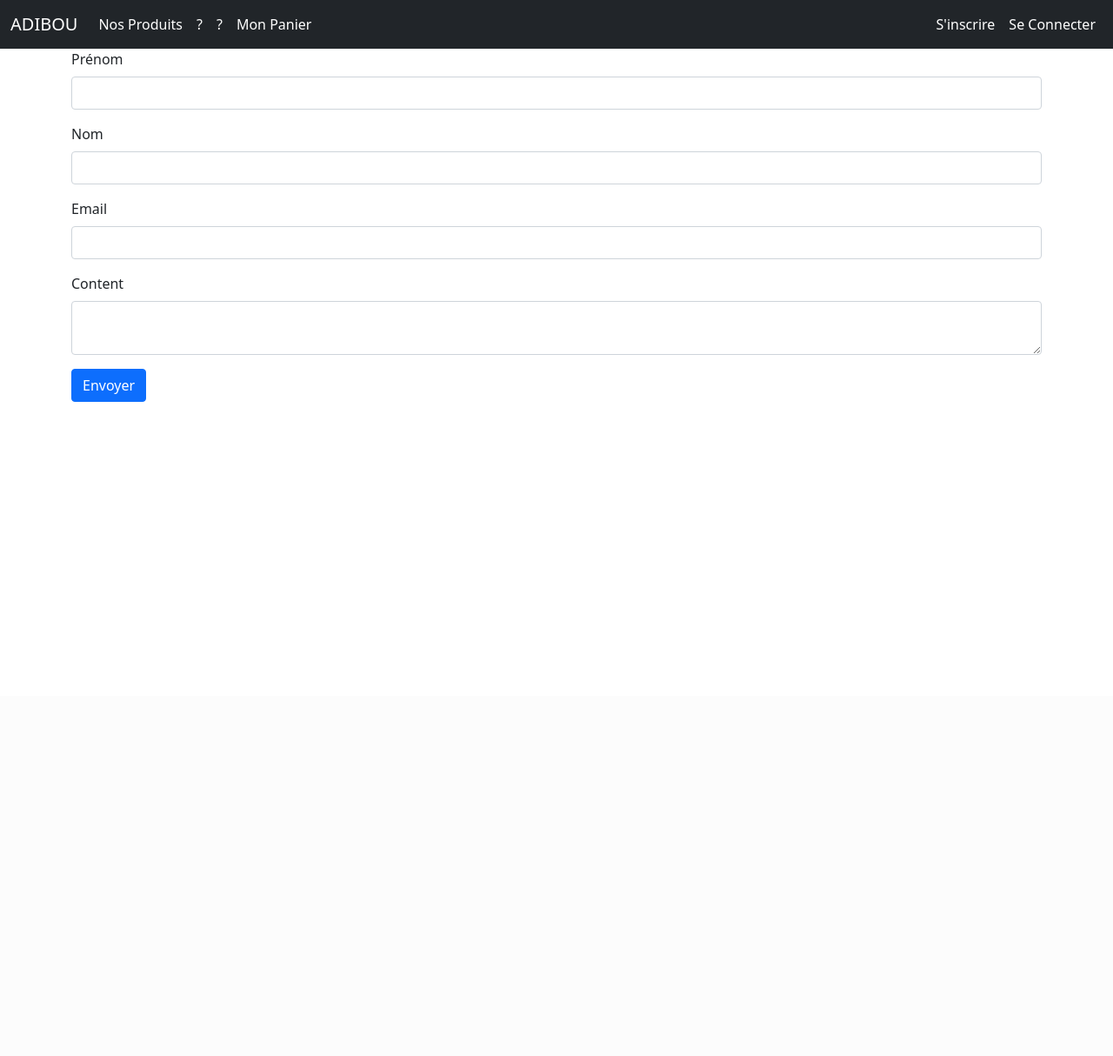
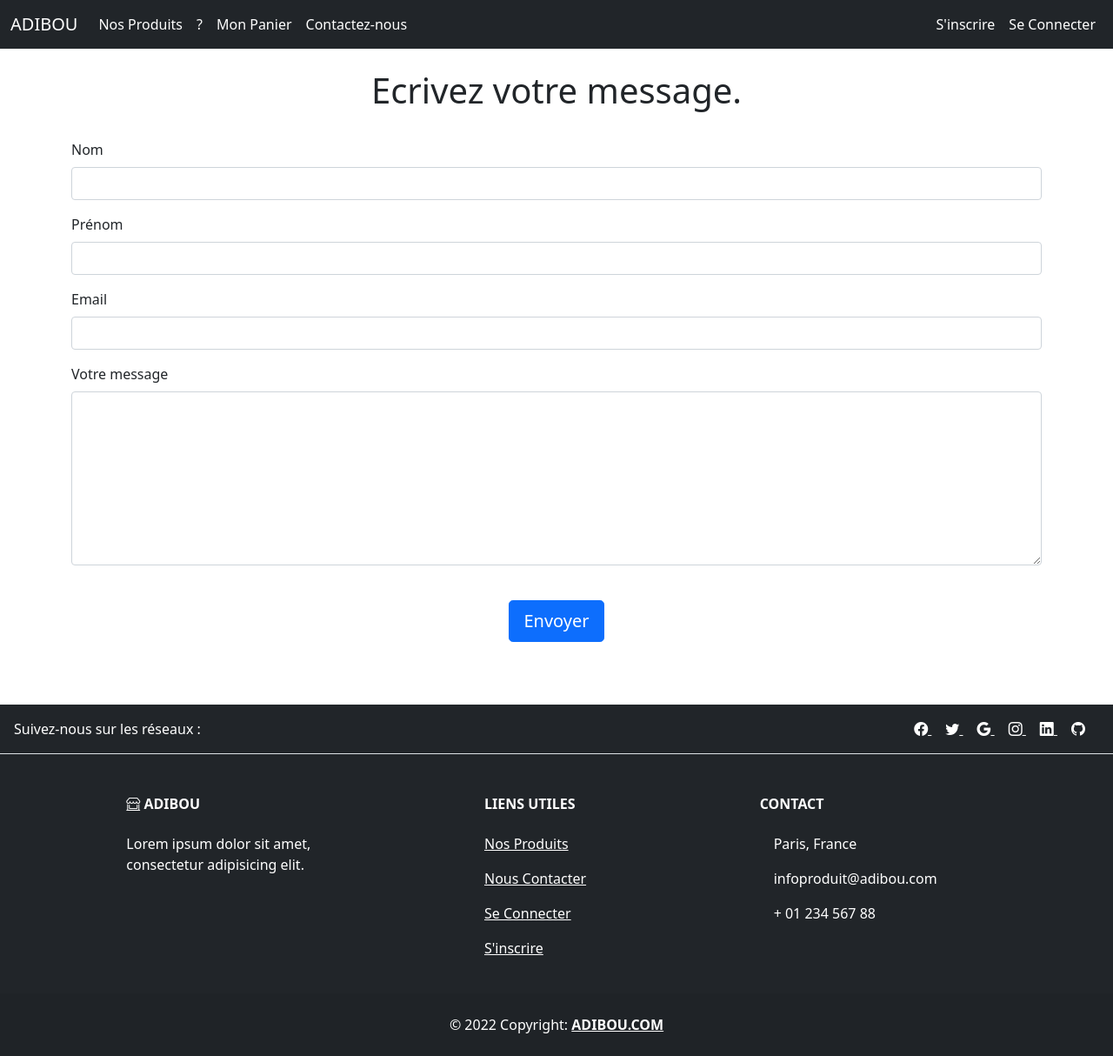
Before and after one commit to KevOneRedOne/E_commerce_Symfony, a Symfony app: template templates/contact/contact.html.twig in a window 1280 px wide. Shown: the whole page at 87% size. Before the commit the page ends 462 px from the top, so only its background shows below. Run offline with Twig, Linux system fonts and the light colour scheme; the template is opened without the code that fills it, so the values that code supplies are empty; form fields are guessed from the names that the template uses; some libraries are stand-ins or nearby versions.

Commit message:
Page Contact - 100% - OK

```diff
--- a/src/Form/ContactType.php
+++ b/src/Form/ContactType.php
@@ -6,6 +6,7 @@ use App\Entity\Contact;
 use Symfony\Component\Form\AbstractType;
 use Symfony\Component\Form\FormBuilderInterface;
 use Symfony\Component\OptionsResolver\OptionsResolver;
+use Symfony\Component\Form\Extension\Core\Type\TextareaType;
 
 class ContactType extends AbstractType
 {
@@ -15,7 +16,7 @@ class ContactType extends AbstractType
             ->add('firstname')
             ->add('lastname')
             ->add('email')
-            ->add('content');
+            ->add('content', TextareaType::class);
     }
 
     public function configureOptions(OptionsResolver $resolver): void
--- a/templates/base.html.twig
+++ b/templates/base.html.twig
@@ -20,15 +20,12 @@
             <div class="container-fluid">
                 <a class="navbar-brand" href="/">ADIBOU</a>
                 <button class="navbar-toggler" type="button" data-bs-toggle="collapse" data-bs-target="#navbarSupportedContent" aria-controls="navbarSupportedContent" aria-expanded="false" aria-label="Toggle navigation">
-                <span class="navbar-toggler-icon"></span>
+                    <span class="navbar-toggler-icon"></span>
                 </button>
                 <div class="collapse navbar-collapse" id="navbarSupportedContent">
                     <ul class="navbar-nav me-auto mb-2 mb-lg-0">
                         <li class="nav-item">
                             <a class="nav-link active" aria-current="page" href="{{ path('app_product')}}">Nos Produits</a>
-                        </li>
-                        <li class="nav-item">
-                            <a class="nav-link active" href="#">?</a>
                         </li>
                         <li class="nav-item">
                             <a class="nav-link active" href="#">?</a>
@@ -46,6 +43,9 @@
                                 </span>
                             {% endif %}
                             </a>
+                        </li>
+                        <li class="nav-item">
+                            <a class="nav-link active" href="/contact">Contactez-nous</a>
                         </li>
                     </ul>
                     <ul class="navbar-nav justify-content-end">
@@ -72,7 +72,91 @@
         <div class="container">
             {% block body %}{% endblock %}
         </div>
-        <footer></footer>
+        <br>
+        <br>
+        <br>
+
+        <footer class="text-center text-lg-start bg-dark text-white">
+            <section class="d-flex justify-content-center justify-content-between p-3 border-bottom">
+                <div class="me-3 d-none d-lg-block">
+                    <span>Suivez-nous sur les réseaux :</span>
+                </div>
+                <div>
+                    <a href="#" class="me-3 text-white">
+                        <i class="bi bi-facebook"></i>
+                    </a>
+                    <a href="#" class="me-3 text-white">
+                        <i class="bi bi-twitter"></i>
+                    </a>
+                    <a href="#" class="me-3 text-white">
+                        <i class="bi bi-google"></i>
+                    </a>
+                    <a href="#" class="me-3 text-white">
+                        <i class="bi bi-instagram"></i>
+                    </a>
+                    <a href="#" class="me-3 text-white">
+                        <i class="bi bi-linkedin"></i>
+                    </a>
+                    <a href="#" class="me-3 text-white">
+                        <i class="bi bi-github"></i>
+                    </a>
+                </div>
+                <!-- Right -->
+            </section>
+            <!-- Section: Social media -->
+
+            <!-- Section: Links  -->
+            <section class="">
+                <div class="container text-center text-md-start mt-5">
+                <!-- Grid row -->
+                    <div class="row mt-3">
+                        <!-- Grid column -->
+                        <div class="col-md-3 col-lg-4 col-xl-3 mx-auto mb-4">
+                        <!-- Content -->
+                        <h6 class="text-uppercase fw-bold mb-4">
+                            <i class="bi bi-shop-window"></i> ADIBOU
+                        </h6>
+                        <p>
+                            Lorem ipsum dolor sit amet, consectetur adipisicing elit.
+                        </p>
+                        </div>
+
+                        <div class="col-md-3 col-lg-2 col-xl-2 mx-auto mb-4">
+                            <h6 class="text-uppercase fw-bold mb-4">
+                                Liens utiles
+                            </h6>
+                            <p>
+                                <a href="/product" class="text-reset">Nos Produits</a>
+                            </p>
+                            <p>
+                               <a href="/contact" class="text-reset">Nous Contacter</a>
+                            </p>
+                            <p>
+                                <a href="/login" class="text-reset">Se Connecter</a>
+                            </p>
+                            <p>
+                                <a href="/register" class="text-reset">S'inscrire</a>
+                            </p>
+                        </div>
+                        <div class="col-md-4 col-lg-3 col-xl-3 mx-auto mb-md-0 mb-4">
+                            <h6 class="text-uppercase fw-bold mb-4">
+                                Contact
+                            </h6>
+                            <p><i class="fas fa-home me-3"></i> Paris, France</p>
+                            <p>
+                                <i class="fas fa-envelope me-3"></i>
+                                infoproduit@adibou.com
+                            </p>
+                            <p><i class="fas fa-phone me-3"></i> + 01 234 567 88</p>
+                        </div>
+                    </div>
+                </div>
+            </section>
+            <div class="text-center p-4" style="background-color: rgba(0, 0, 0, 0.05);">
+                © 2022 Copyright:
+                <a class="text-reset fw-bold" href="#">ADIBOU.COM</a>
+            </div>
+        </footer>
         <script src="https://cdn.jsdelivr.net/npm/bootstrap@5.1.3/dist/js/bootstrap.bundle.min.js" integrity="sha384-ka7Sk0Gln4gmtz2MlQnikT1wXgYsOg+OMhuP+IlRH9sENBO0LRn5q+8nbTov4+1p" crossorigin="anonymous"></script>
     </body>
 </html>
--- a/templates/contact/contact.html.twig
+++ b/templates/contact/contact.html.twig
@@ -1,23 +1,37 @@
 {% extends "base.html.twig" %}
+
+{% block title %}Contactez-nous{% endblock %}
 
 {% block body %}
 
+	<br>
+    <h1 class="text-center">Ecrivez votre message.</h1>
+    <br>
+	<div class="">
 		{% for message in app.flashes('success') %}
 			<div class="alert alert-success text-center">{{ message }}</div>
 		{% endfor %}
 
 		{{ form_start(formContact) }}
-
+		{{ form_row(formContact.lastname, {
+			label: "Nom"
+		}) }}
 		{{ form_row(formContact.firstname, {
 			label: "Prénom"
 		}) }}
-	{{ form_row(formContact.lastname, {
-    label: "Nom"
+		{{ form_row(formContact.email) }}
+		{{ form_row(formContact.content, {
+			label: "Votre message",
+			attr : {
+				style : "height:200px;"
+			}
 		}) }}
-	{{ form_row(formContact.email) }}
-	{{ form_row(formContact.content) }}
+		<br>
+		<div class="text-center">
+			<button type="submit" class="btn btn-lg btn-primary">Envoyer</button>
+		</div>
+	</div>
 
-	<button type="submit" class="btn btn-primary">Envoyer</button>
 
 	{{ form_end(formContact) }}
 
--- a/templates/security/login.html.twig
+++ b/templates/security/login.html.twig
@@ -16,8 +16,10 @@
     <br>
     <h1 class="text-center">Connexion</h1>
     <br>
+    <br>
     <label for="inputEmail">Email</label>
     <input type="email" value="{{ last_username }}" name="email" id="inputEmail" class="form-control" autocomplete="email" required autofocus>
+    <br>
     <br>
     <label for="inputPassword">Mot de passe</label>
     <input type="password" name="password" id="inputPassword" class="form-control" autocomplete="current-password" required>
```
Lines whose indentation alone changed are shown as unchanged.
